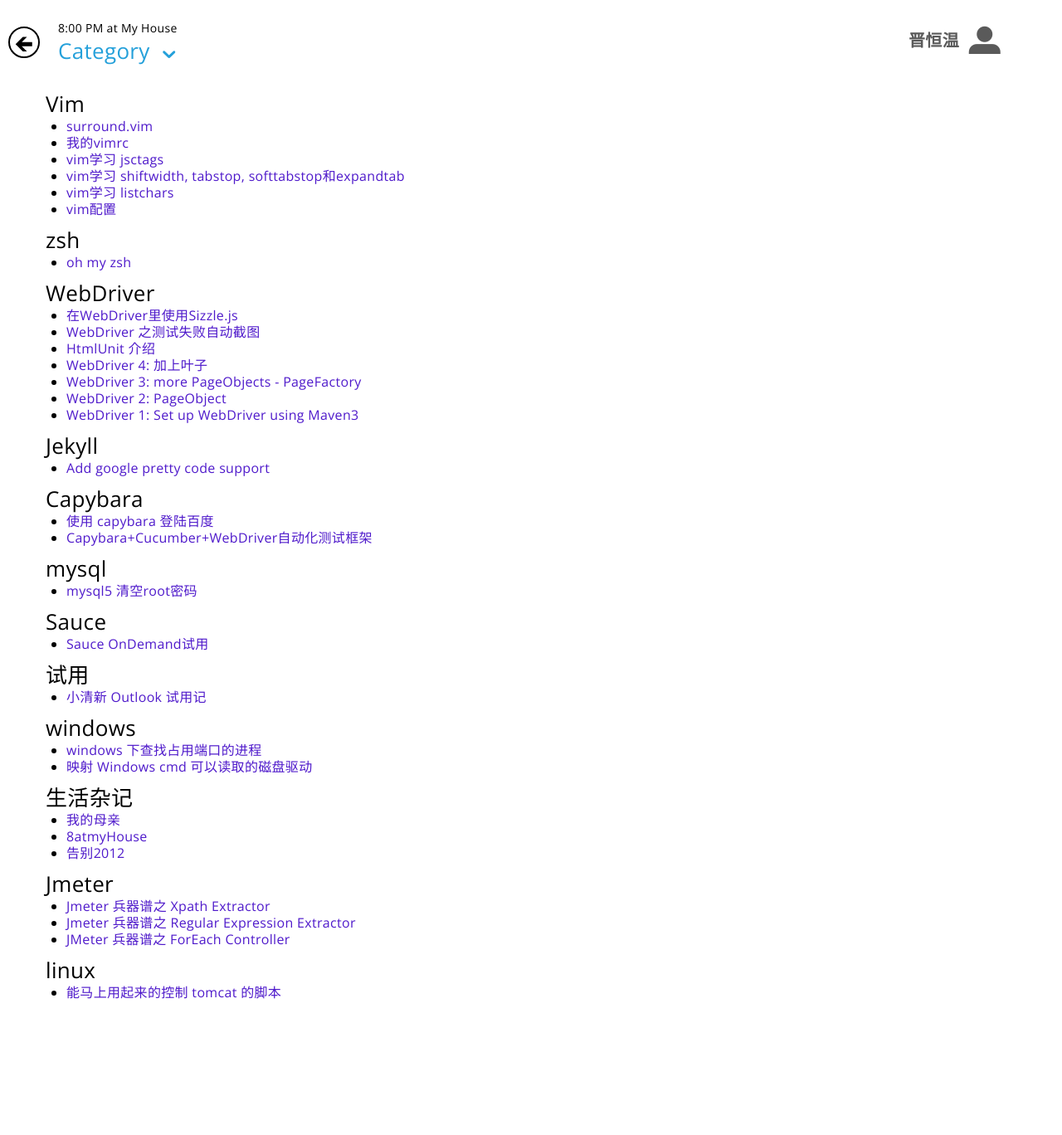
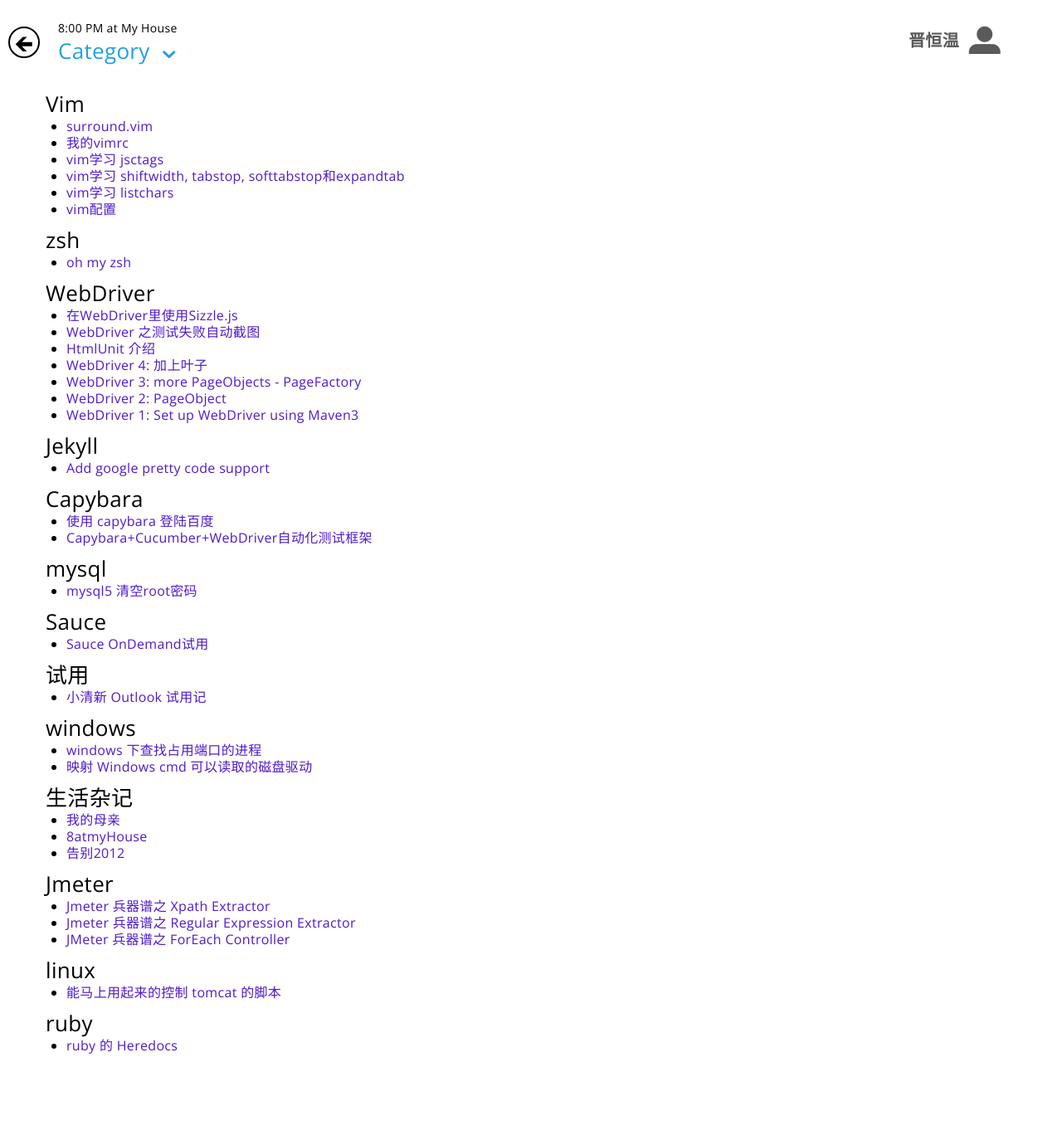
Before and after one commit to lihuazhang/lihuazhang.github.com, a Jekyll site: the page built from categories.html, in a window 1280 px wide. Shown: the whole page at 83% size. Built offline with Jekyll 4.4.1, drawn with Linux system fonts in a browser that asks for light colours; nearby versions of some CDN libraries; Markdown is read by kramdown in place of the engine named in the settings; before the commit the page ends 1304 px from its top, so only the background shows below that.

Commit message:
Update 2013-06-27-ruby-here-doc.md

````diff
--- a/_posts/2013-06-27-ruby-here-doc.md
+++ b/_posts/2013-06-27-ruby-here-doc.md
@@ -1,4 +1,14 @@
-Heredocs come in handy when you have to deal with larger multi-line strings in the source code itself. However, it usually breaks the indents:
+---
+layout: post
+title: "ruby 的 Heredocs"
+description: ""
+categories: ruby
+tags: []
+---
+
+Heredocs come in handy when you have to deal with
+larger multi-line strings in the source code itself.
+However, it usually breaks the indents:
 
 ```ruby
 class Poem
````
